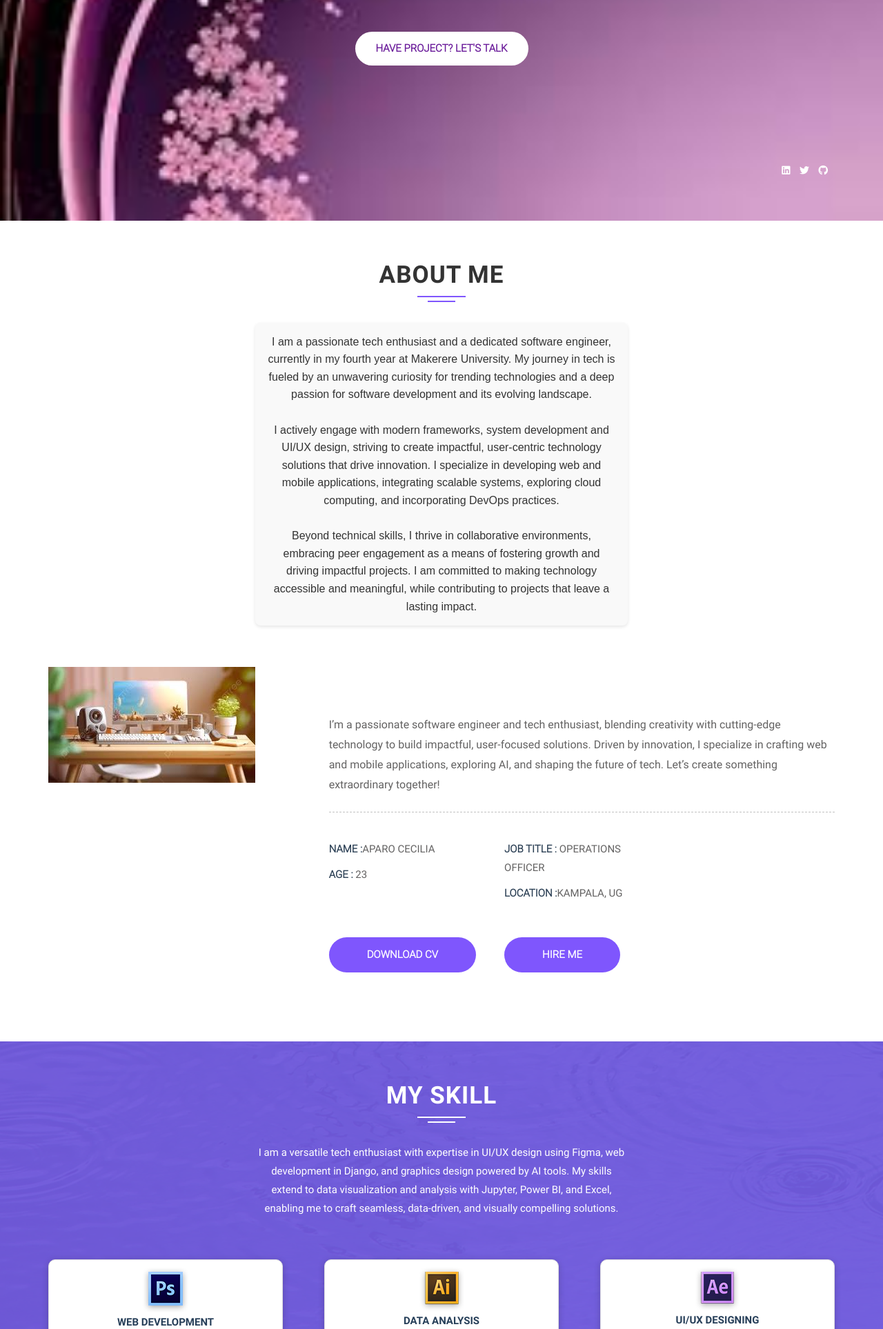
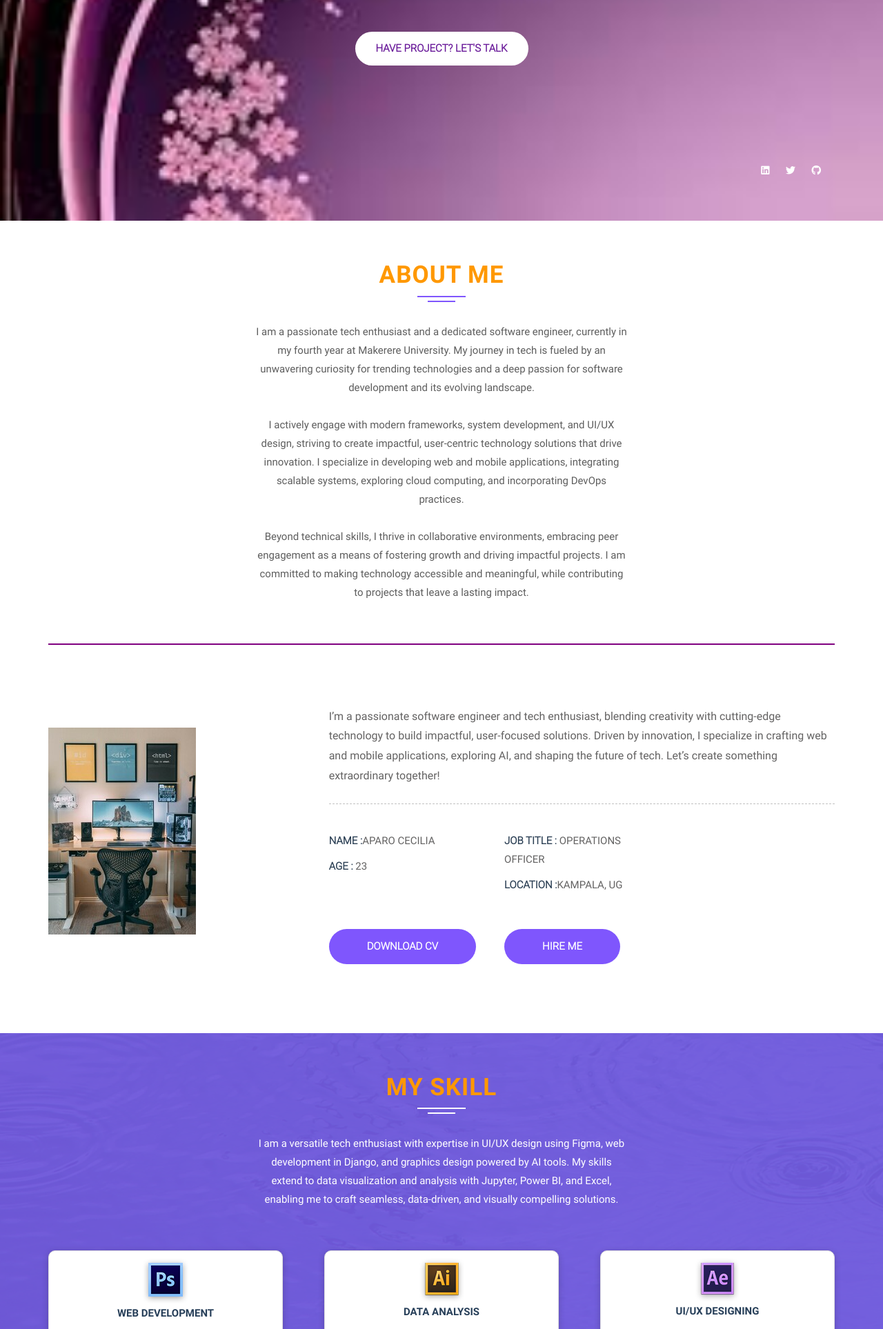
Before and after one commit to APAROCECILIA/portfolio, a Django app: page / in a window 1280 px wide. Shown: the part 478-2405 px from the top of the page at 69% size. Run offline with Django 5.2, Linux system fonts and the light colour scheme; some libraries are stand-ins or nearby versions; some web fonts are replaced.

Commit message:
modified

```diff
--- a/main/static/css/styles.css
+++ b/main/static/css/styles.css
@@ -232,7 +232,7 @@ html,body {
 
 .social-icon ul li {
   display: inline-block; /* Ensures the list items are laid out horizontally */
-  margin-right: 10px; /* Adjust the value to control the spacing between icons */
+  margin-right: 20px; /* Adjust the value to control the spacing between icons */
   margin-bottom: 60px;
 }
 
@@ -253,6 +253,7 @@ html,body {
 	margin-bottom: 100px;
   margin-top: 60px;
   max-width: 1200px;
+  color: #ff9800;
 }
 
 
@@ -266,7 +267,7 @@ letter-spacing: 1px;
 
 
 .page-section__title--white{
-  color: #fff;
+  color: #ff9800;
 }
 
 .page-section__title-style{
@@ -299,6 +300,7 @@ letter-spacing: 1px;
 
 .about__content{
   padding-top: 70px;
+  margin-bottom: 0%;
 }
 
 .about__description{
@@ -307,6 +309,15 @@ letter-spacing: 1px;
   padding-bottom: 25px;
   border-bottom: 1px #C1C1C1 dashed;
   display: block;
+}
+
+
+
+.purple-line {
+  border: 0;
+  height: 2px;
+  background-color: purple;
+  margin: 20px 0;
 }
 
 
--- a/main/templates/index.html
+++ b/main/templates/index.html
@@ -60,16 +60,6 @@
       </div>
 
 
-      <!-- <div class="social-icon pull-right">
-        <ul>
-          <li><a href="#"><i class="flaticon-facebook-letter-logo"></i></a></li>
-          <li><a href="#"><i class="flaticon-twitter-logo"></i></a></li>
-          <li><a href="#"><i class="flaticon-behance-logo"></i></a></li>
-          <li><a href="#"><i class="flaticon-dribbble-logo"></i></a></li>
-        </ul>
-      </div> -->
-
-
 
       <div class="social-icon pull-right">
         <ul>
@@ -88,18 +78,27 @@
         <h2 class="page-section__title">ABOUT ME</h2>
         {% load static %}
         <img class="page-section__title-style" src="{% static 'images/title-style.png' %}" alt="">
-        <p class="page-section__paragraph" style="font-family: Arial, sans-serif; font-size: 16px; line-height: 1.6; color: #333; background-color: #f9f9f9; padding: 15px; border-radius: 8px; box-shadow: 0 2px 5px rgba(0, 0, 0, 0.1);">
+
+
+        <p class="page-section__paragraph">
           I am a passionate tech enthusiast and a dedicated software engineer, currently in my fourth year at Makerere University. My journey in tech is fueled by an unwavering curiosity for trending technologies and a deep passion for software development and its evolving landscape.
           <br><br>
-          I actively engage with modern frameworks, system development and UI/UX design, striving to create impactful, user-centric technology solutions that drive innovation. I specialize in developing web and mobile applications, integrating scalable systems, exploring cloud computing, and incorporating DevOps practices.
+          I actively engage with modern frameworks, system development, and UI/UX design, striving to create impactful, user-centric technology solutions that drive innovation. I specialize in developing web and mobile applications, integrating scalable systems, exploring cloud computing, and incorporating DevOps practices.
           <br><br>
           Beyond technical skills, I thrive in collaborative environments, embracing peer engagement as a means of fostering growth and driving impactful projects. I am committed to making technology accessible and meaningful, while contributing to projects that leave a lasting impact.
       </p>
 
+
+
+      <hr class="purple-line">
+
+
+
           <div class="row gutters-80">
             <div class="col-md-4">
               <div class="about__image">
-                <img src="{% static 'images/about-me-image.png' %}" alt="">
+                <img src="{% static 'images/soft.jpg' %}" alt="" style="margin-top: 100px;">
+
               </div>
             </div>
             <div class="col-md-8 about__content">
@@ -120,8 +119,11 @@
               </div>
               <div class="row">
                 <div class="col-md-4">
-                  <a class="button button--colorful button--margin" href="#">DOWNLOAD CV</a>
-                </div>
+                  <!-- <a class="button button--colorful button--margin" href="https://drive.google.com/file/d/1kZ-3u_KTsjK1XDgHc-YdQ_QnVsSltLCI/view?usp=sharing" target="_blank">VIEW CV</a> -->
+                      <a class="button button--colorful button--margin" href="https://drive.google.com/uc?export=download&id=1kZ-3u_KTsjK1XDgHc-YdQ_QnVsSltLCI" target="_blank">DOWNLOAD CV</a>
+
+              </div>
+
                 <div class="col-md-4">
                   <a class="button button--colorful button--margin" href="#">HIRE ME</a>
                 </div>
@@ -324,7 +326,7 @@
   <section class="slider slider--bg">
     <div class ="container">
       <div class = "page-section">
-    <h2 class="page-section__title" style="color: #f9f9f9;">MY ACHIEVEMENTS</h2>
+    <h2 class="page-section__title">MY ACHIEVEMENTS</h2>
     <img class="page-section__title-style" src="{% static 'images/title-style-white.png' %}" alt="">
     <div id="myCarousel" class="carousel container slide" data-ride="carousel">
       <ol class="carousel-indicators">
```
Also changed, not shown: main/static/images/soft.jpg (added).
